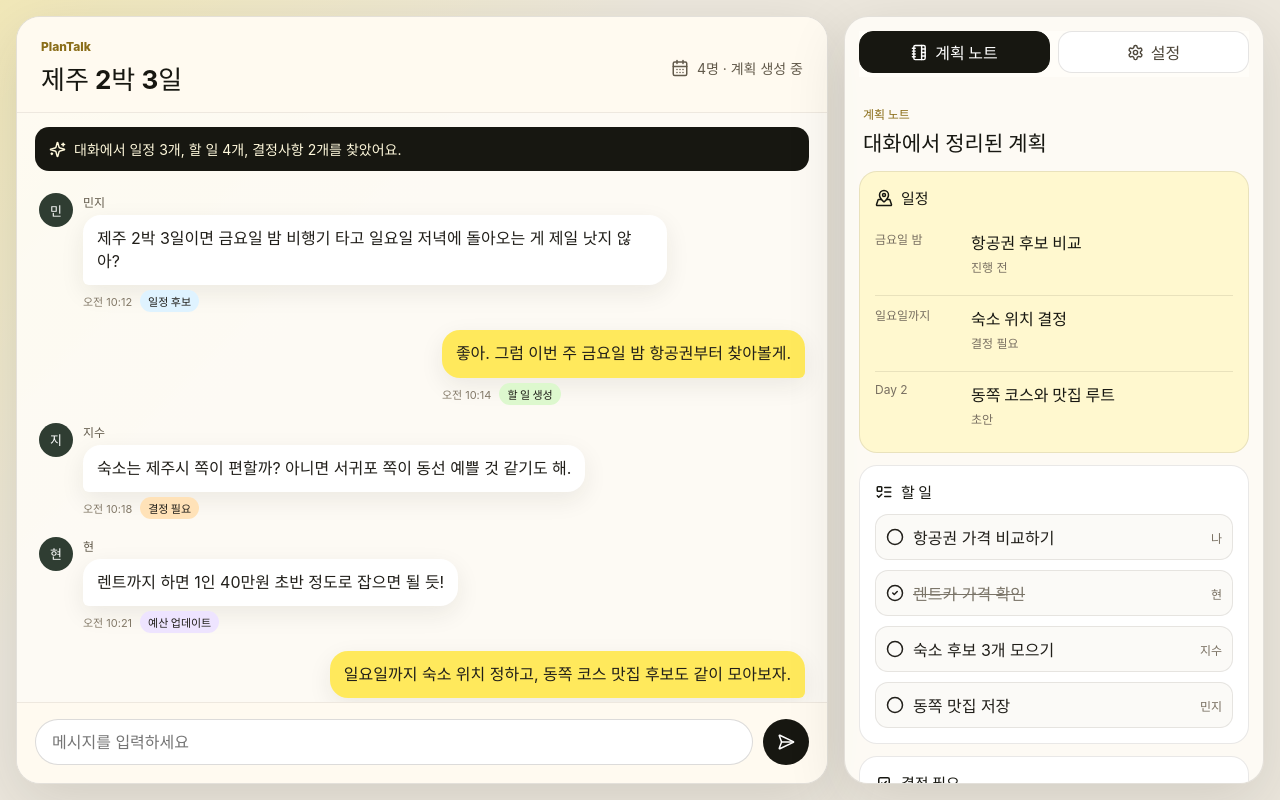
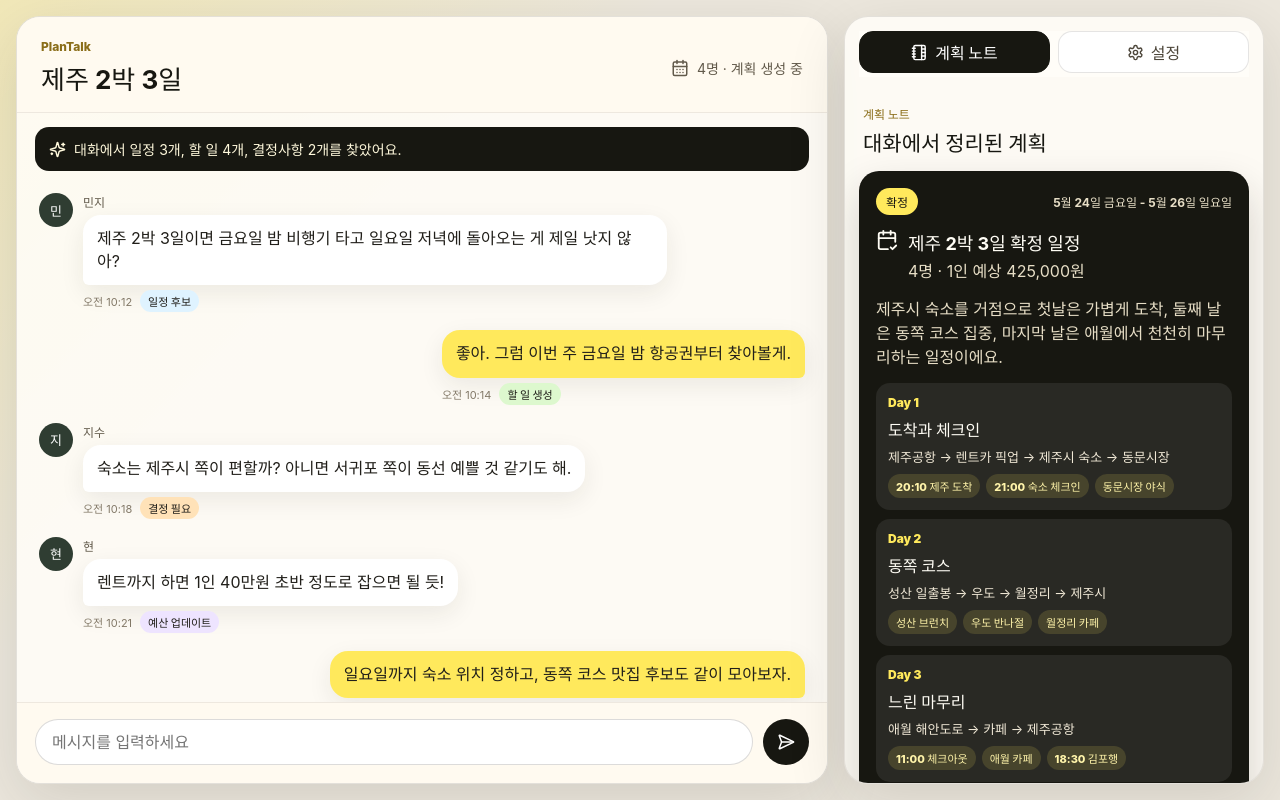
Before and after one commit to shirleysol2/plantalk, a React (Vite) app: page / in a window 1280 px wide. Built offline with nearby package versions, Linux system fonts and the light colour scheme.

Commit message:
Add finalized itinerary briefing example

```diff
--- a/src/App.tsx
+++ b/src/App.tsx
@@ -4,7 +4,7 @@ import { ChatView } from './components/ChatView';
 import { PanelTabs } from './components/PanelTabs';
 import { PlanNote } from './components/PlanNote';
 import { SettingsView } from './components/SettingsView';
-import { budgetItems, decisions, members, messages, scheduleItems, summaryStyles, taskItems } from './data';
+import { budgetItems, decisions, finalPlan, members, messages, scheduleItems, summaryStyles, taskItems } from './data';
 import type { PanelId, TabId } from './types';
 
 export default function App() {
@@ -40,6 +40,7 @@ export default function App() {
         <div className={activeTab === 'plan' || activePanel === 'plan' ? 'panel-view' : 'panel-view is-hidden-mobile'}>
           {(activeTab === 'plan' || activePanel === 'plan') && (
             <PlanNote
+              finalPlan={finalPlan}
               scheduleItems={scheduleItems}
               tasks={tasks}
               decisions={decisions}
--- a/src/components/PlanNote.tsx
+++ b/src/components/PlanNote.tsx
@@ -1,7 +1,8 @@
-import { CheckCircle2, Circle, Clock3, Coins, ListTodo, MapPinned, Vote } from 'lucide-react';
-import type { BudgetItem, DecisionItem, ScheduleItem, TaskItem } from '../types';
+import { CalendarCheck2, CheckCircle2, Circle, Clock3, Coins, ListTodo, MapPinned, Send, Vote } from 'lucide-react';
+import type { BudgetItem, DecisionItem, FinalPlan, ScheduleItem, TaskItem } from '../types';
 
 type PlanNoteProps = {
+  finalPlan: FinalPlan;
   scheduleItems: ScheduleItem[];
   tasks: TaskItem[];
   decisions: DecisionItem[];
@@ -9,7 +10,7 @@ type PlanNoteProps = {
   onToggleTask: (taskId: number) => void;
 };
 
-export function PlanNote({ scheduleItems, tasks, decisions, budgetItems, onToggleTask }: PlanNoteProps) {
+export function PlanNote({ finalPlan, scheduleItems, tasks, decisions, budgetItems, onToggleTask }: PlanNoteProps) {
   const total = budgetItems.reduce((sum, item) => sum + Number(item.amount.replace(/[^0-9]/g, '')), 0);
 
   return (
@@ -18,6 +19,39 @@ export function PlanNote({ scheduleItems, tasks, decisions, budgetItems, onToggl
         <p className="eyebrow">계획 노트</p>
         <h2>대화에서 정리된 계획</h2>
       </div>
+
+      <section className="briefing-card">
+        <div className="briefing-status">
+          <span>{finalPlan.status}</span>
+          <strong>{finalPlan.period}</strong>
+        </div>
+        <div className="briefing-title">
+          <CalendarCheck2 size={22} />
+          <div>
+            <h3>{finalPlan.title}</h3>
+            <p>{finalPlan.members} · 1인 예상 {total.toLocaleString('ko-KR')}원</p>
+          </div>
+        </div>
+        <p className="briefing-summary">{finalPlan.summary}</p>
+        <div className="day-brief-list">
+          {finalPlan.days.map((day) => (
+            <article className="day-brief" key={day.id}>
+              <span>{day.day}</span>
+              <strong>{day.title}</strong>
+              <p>{day.route}</p>
+              <div>
+                {day.highlights.map((highlight) => (
+                  <em key={highlight}>{highlight}</em>
+                ))}
+              </div>
+            </article>
+          ))}
+        </div>
+        <div className="share-briefing">
+          <Send size={16} />
+          <span>{finalPlan.shareText}</span>
+        </div>
+      </section>
 
       <section className="plan-card accent">
         <div className="card-title">
--- a/src/data.ts
+++ b/src/data.ts
@@ -1,4 +1,4 @@
-import type { BudgetItem, DecisionItem, Member, Message, ScheduleItem, TaskItem } from './types';
+import type { BudgetItem, DecisionItem, FinalPlan, Member, Message, ScheduleItem, TaskItem } from './types';
 
 export const messages: Message[] = [
   {
@@ -43,24 +43,32 @@ export const messages: Message[] = [
     mine: true,
     extraction: { label: '마감 추가', tone: 'schedule' },
   },
+  {
+    id: 6,
+    sender: 'PlanTalk',
+    initials: 'P',
+    time: '오전 11:02',
+    text: '제주 2박 3일 일정이 확정됐어요. Day별 브리핑과 준비 체크리스트를 계획 노트에 정리했어요.',
+    extraction: { label: '확정 브리핑', tone: 'schedule' },
+  },
 ];
 
 export const scheduleItems: ScheduleItem[] = [
-  { id: 1, date: '금요일 밤', title: '항공권 후보 비교', status: '진행 전' },
-  { id: 2, date: '일요일까지', title: '숙소 위치 결정', status: '결정 필요' },
-  { id: 3, date: 'Day 2', title: '동쪽 코스와 맛집 루트', status: '초안' },
+  { id: 1, date: 'Day 1', title: '제주시 도착, 동문시장 저녁', status: '확정' },
+  { id: 2, date: 'Day 2', title: '성산 일출봉, 우도, 월정리', status: '확정' },
+  { id: 3, date: 'Day 3', title: '애월 카페, 공항 복귀', status: '확정' },
 ];
 
 export const taskItems: TaskItem[] = [
-  { id: 1, title: '항공권 가격 비교하기', owner: '나', done: false },
+  { id: 1, title: '항공권 예약 캡처 공유', owner: '나', done: true },
   { id: 2, title: '렌트카 가격 확인', owner: '현', done: true },
-  { id: 3, title: '숙소 후보 3개 모으기', owner: '지수', done: false },
-  { id: 4, title: '동쪽 맛집 저장', owner: '민지', done: false },
+  { id: 3, title: '숙소 체크인 정보 저장', owner: '지수', done: true },
+  { id: 4, title: '동쪽 맛집 예약 가능 여부 확인', owner: '민지', done: false },
 ];
 
 export const decisions: DecisionItem[] = [
-  { id: 1, question: '숙소 위치', options: ['제주시', '서귀포'], state: '투표 대기' },
-  { id: 2, question: '이동 방식', options: ['렌트카', '택시'], state: '렌트카 우세' },
+  { id: 1, question: '숙소 위치', options: ['제주시'], state: '확정' },
+  { id: 2, question: '이동 방식', options: ['렌트카'], state: '확정' },
 ];
 
 export const budgetItems: BudgetItem[] = [
@@ -78,3 +86,35 @@ export const members: Member[] = [
 ];
 
 export const summaryStyles = ['꼼꼼하게', '짧고 빠르게', '결정사항 위주'];
+
+export const finalPlan: FinalPlan = {
+  title: '제주 2박 3일 확정 일정',
+  period: '5월 24일 금요일 - 5월 26일 일요일',
+  members: '4명',
+  status: '확정',
+  summary: '제주시 숙소를 거점으로 첫날은 가볍게 도착, 둘째 날은 동쪽 코스 집중, 마지막 날은 애월에서 천천히 마무리하는 일정이에요.',
+  shareText: '금 밤 제주 도착 → 토 동쪽 코스 → 일 애월 카페 후 복귀. 1인 예상 425,000원, 렌트카 이동으로 확정!',
+  days: [
+    {
+      id: 1,
+      day: 'Day 1',
+      title: '도착과 체크인',
+      route: '제주공항 → 렌트카 픽업 → 제주시 숙소 → 동문시장',
+      highlights: ['20:10 제주 도착', '21:00 숙소 체크인', '동문시장 야식'],
+    },
+    {
+      id: 2,
+      day: 'Day 2',
+      title: '동쪽 코스',
+      route: '성산 일출봉 → 우도 → 월정리 → 제주시',
+      highlights: ['성산 브런치', '우도 반나절', '월정리 카페'],
+    },
+    {
+      id: 3,
+      day: 'Day 3',
+      title: '느린 마무리',
+      route: '애월 해안도로 → 카페 → 제주공항',
+      highlights: ['11:00 체크아웃', '애월 카페', '18:30 김포행'],
+    },
+  ],
+};
--- a/src/styles.css
+++ b/src/styles.css
@@ -314,6 +314,107 @@ h3 {
   background: #fff8cf;
 }
 
+.briefing-card {
+  display: grid;
+  gap: 14px;
+  border: 1px solid rgba(23, 23, 17, 0.16);
+  border-radius: 20px;
+  padding: 16px;
+  background: #171711;
+  color: #fffdf5;
+  box-shadow: 0 18px 40px rgba(31, 28, 20, 0.18);
+}
+
+.briefing-status {
+  display: flex;
+  align-items: center;
+  justify-content: space-between;
+  gap: 10px;
+  color: #e7dec6;
+  font-size: 12px;
+  font-weight: 800;
+}
+
+.briefing-status span {
+  border-radius: 999px;
+  padding: 5px 10px;
+  background: #ffe95c;
+  color: #171711;
+}
+
+.briefing-title {
+  display: flex;
+  align-items: flex-start;
+  gap: 10px;
+}
+
+.briefing-title h3 {
+  margin-bottom: 4px;
+  font-size: 18px;
+}
+
+.briefing-title p,
+.briefing-summary {
+  margin-bottom: 0;
+  color: #e7dec6;
+  line-height: 1.5;
+}
+
+.day-brief-list {
+  display: grid;
+  gap: 9px;
+}
+
+.day-brief {
+  display: grid;
+  gap: 7px;
+  border-radius: 14px;
+  padding: 12px;
+  background: rgba(255, 255, 255, 0.08);
+}
+
+.day-brief span {
+  color: #ffe95c;
+  font-size: 12px;
+  font-weight: 900;
+}
+
+.day-brief p {
+  margin-bottom: 0;
+  color: #f0e8d6;
+  font-size: 13px;
+  line-height: 1.45;
+}
+
+.day-brief div {
+  display: flex;
+  flex-wrap: wrap;
+  gap: 6px;
+}
+
+.day-brief em {
+  border-radius: 999px;
+  padding: 4px 8px;
+  background: rgba(255, 233, 92, 0.14);
+  color: #fff4aa;
+  font-size: 11px;
+  font-style: normal;
+  font-weight: 800;
+}
+
+.share-briefing {
+  display: flex;
+  align-items: flex-start;
+  gap: 8px;
+  border-radius: 14px;
+  padding: 12px;
+  background: #fff8cf;
+  color: #171711;
+  font-size: 13px;
+  font-weight: 800;
+  line-height: 1.45;
+}
+
 .card-title {
   margin-bottom: 12px;
 }
```
Also changed, not shown: src/types.ts (+18 -0 lines).
